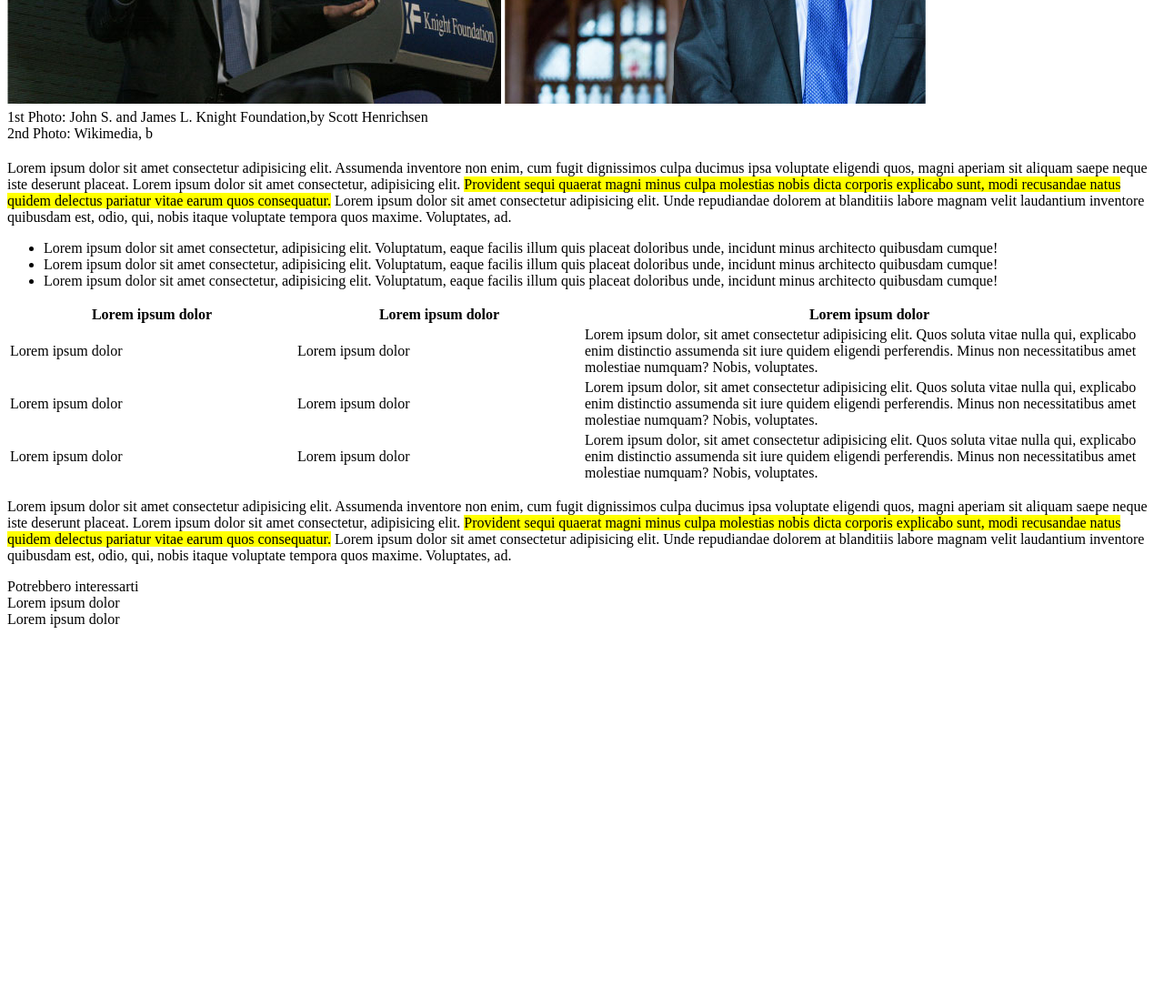
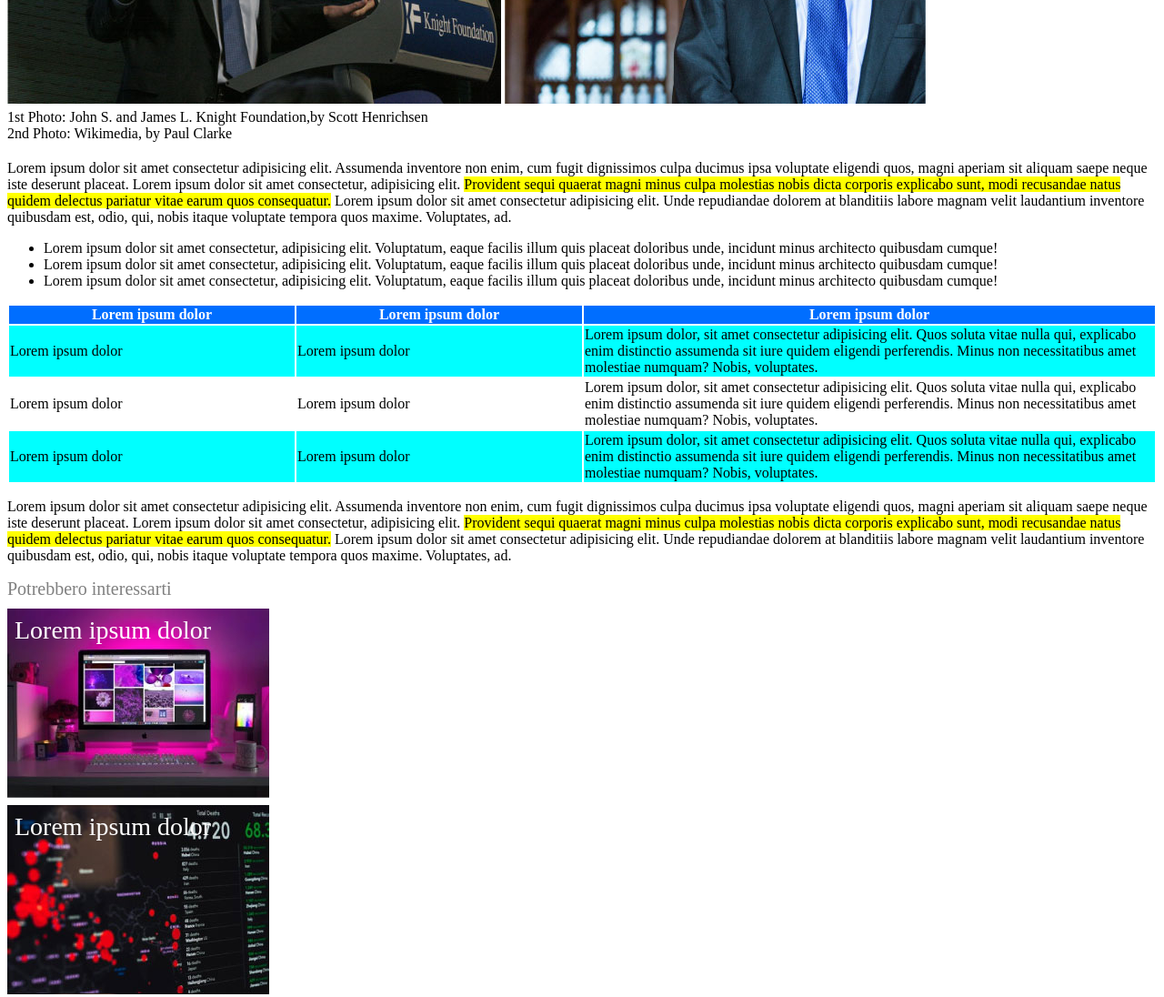
Before and after one commit to valerioperria/html-css-booleaner, a plain HTML site: page index.html in a window 1280 px wide. Shown: the part 560-1656 px from the top of the page at 91% size. Before the commit the page ends 1258 px from the top, so only its background shows below. Drawn offline with Linux system fonts and the light colour scheme.

Commit message:
html-css-booleaner-third

```diff
--- a/css/style.css
+++ b/css/style.css
@@ -1,3 +1,9 @@
+header{
+   background-image: url(/img/pattern.png);
+   background-repeat: repeat;
+   background-size: contain;
+}
+
 #logo {
    width: 200px;
    padding-top: 60px;
@@ -33,6 +39,11 @@ h1 {
    background-color: yellow;
 }
 
+thead{
+   background-color: rgb(0, 110, 255);
+   color: white;
+}
+
 #first-column{
    width: 25%;
 }
@@ -44,3 +55,36 @@ h1 {
 #third-column{
    width: 50%;
 }
+
+#aqua-row{
+   background-color: aqua;
+}
+
+#sentence-footer{
+   margin-bottom: 10px;
+   color: gray;
+   font-size: 20px;
+}
+
+#first-photo-footer{
+   background-image: url(/img/monitor.jpg);
+   width: 280px;
+   height: 200px;
+   color: white;
+   padding-top: 8px;
+   padding-left: 8px;
+   font-size: 28px;
+   margin-bottom: 8px;
+}
+
+
+#second-photo-footer{
+   background-image: url(/img/graph.jpg);
+   width: 280px;
+   height: 200px;
+   color: white;
+   padding-top: 8px;
+   padding-left: 8px;
+   font-size: 28px;
+   margin-bottom: 8px;
+}
--- a/index.html
+++ b/index.html
@@ -24,7 +24,8 @@
                 <img src="img/tim-2.jpg" alt="">
             </div>
 
-            <p id="photos">1st Photo: John S. and James L. Knight Foundation,by Scott Henrichsen<br>2nd Photo: Wikimedia, b
+            <p id="photos">1st Photo: John S. and James L. Knight Foundation,by Scott Henrichsen<br>2nd Photo: Wikimedia, by Paul Clarke</p>
+
             <p>Lorem ipsum dolor sit amet consectetur adipisicing elit. Assumenda inventore non enim, cum fugit dignissimos culpa ducimus ipsa voluptate eligendi quos, magni aperiam sit aliquam saepe neque iste deserunt placeat. Lorem ipsum dolor sit amet consectetur, adipisicing elit. <span id="yellow-p">Provident sequi quaerat magni minus culpa molestias nobis dicta corporis explicabo sunt, modi recusandae natus quidem delectus pariatur vitae earum quos consequatur.</span> Lorem ipsum dolor sit amet consectetur adipisicing elit. Unde repudiandae dolorem at blanditiis labore magnam velit laudantium inventore quibusdam est, odio, qui, nobis itaque voluptate tempora quos maxime. Voluptates, ad.</p>
         </section>
 
@@ -41,7 +42,7 @@
         <section>
             <table>
                 <thead>
-                    <tr id="first-row">
+                    <tr>
                         <th id="first-column">Lorem ipsum dolor</th>
                         <th id="second-column">Lorem ipsum dolor</th>
                         <th id="third-column">Lorem ipsum dolor</th>
@@ -49,7 +50,7 @@
                 </thead>
 
                 <tbody>
-                    <tr>
+                    <tr id="aqua-row">
                         <td id="first-column">Lorem ipsum dolor</td>
                         <td id="second-column">Lorem ipsum dolor</td>
                         <td id="third-column">Lorem ipsum dolor, sit amet consectetur adipisicing elit. Quos soluta vitae nulla qui, explicabo enim distinctio assumenda sit iure quidem eligendi perferendis. Minus non necessitatibus amet molestiae numquam? Nobis, voluptates.</td>
@@ -61,10 +62,10 @@
                         <td id="third-column">Lorem ipsum dolor, sit amet consectetur adipisicing elit. Quos soluta vitae nulla qui, explicabo enim distinctio assumenda sit iure quidem eligendi perferendis. Minus non necessitatibus amet molestiae numquam? Nobis, voluptates.</td>
                     </tr>
 
-                    <tr>
-                        <td id="first-row">Lorem ipsum dolor</td>
-                        <td id="second-rcolumn">Lorem ipsum dolor</td>
-                        <td id="third-row">Lorem ipsum dolor, sit amet consectetur adipisicing elit. Quos soluta vitae nulla qui, explicabo enim distinctio assumenda sit iure quidem eligendi perferendis. Minus non necessitatibus amet molestiae numquam? Nobis, voluptates.</td>
+                    <tr id="aqua-row">
+                        <td id="first-column">Lorem ipsum dolor</td>
+                        <td id="second-column">Lorem ipsum dolor</td>
+                        <td id="third-column">Lorem ipsum dolor, sit amet consectetur adipisicing elit. Quos soluta vitae nulla qui, explicabo enim distinctio assumenda sit iure quidem eligendi perferendis. Minus non necessitatibus amet molestiae numquam? Nobis, voluptates.</td>
                     </tr>
                 </tbody>
             </table>
@@ -76,10 +77,11 @@
         </section>
     </main>
 
+    <!-- sentence and photos -->
     <footer>
-        <div>Potrebbero interessarti</div>
-        <div>Lorem ipsum dolor</div>
-        <div>Lorem ipsum dolor</div>
+        <div id="sentence-footer">Potrebbero interessarti</div>
+        <div id="first-photo-footer">Lorem ipsum dolor</div>
+        <div id="second-photo-footer">Lorem ipsum dolor</div>
     </footer>
 </body>
 </html>
```
